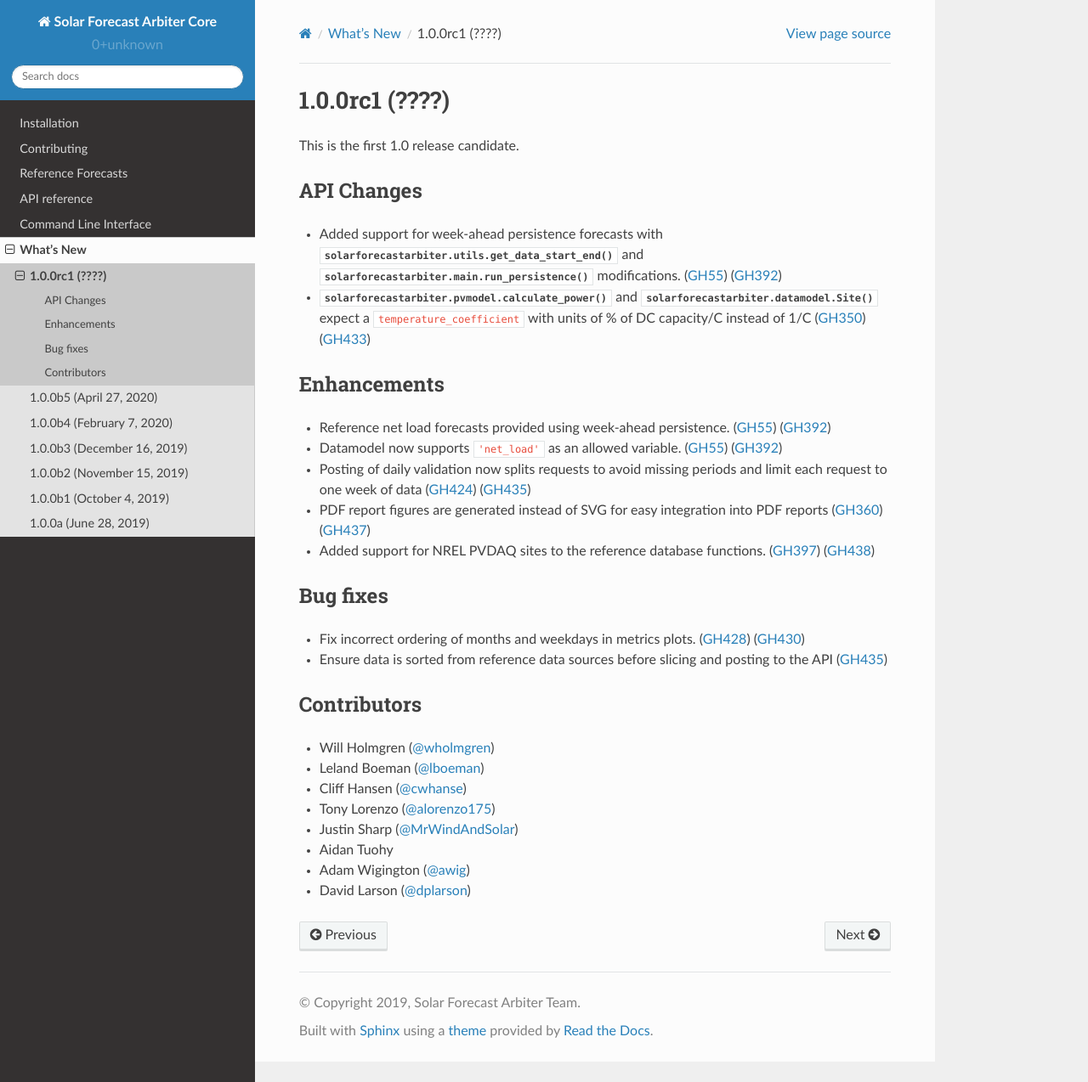
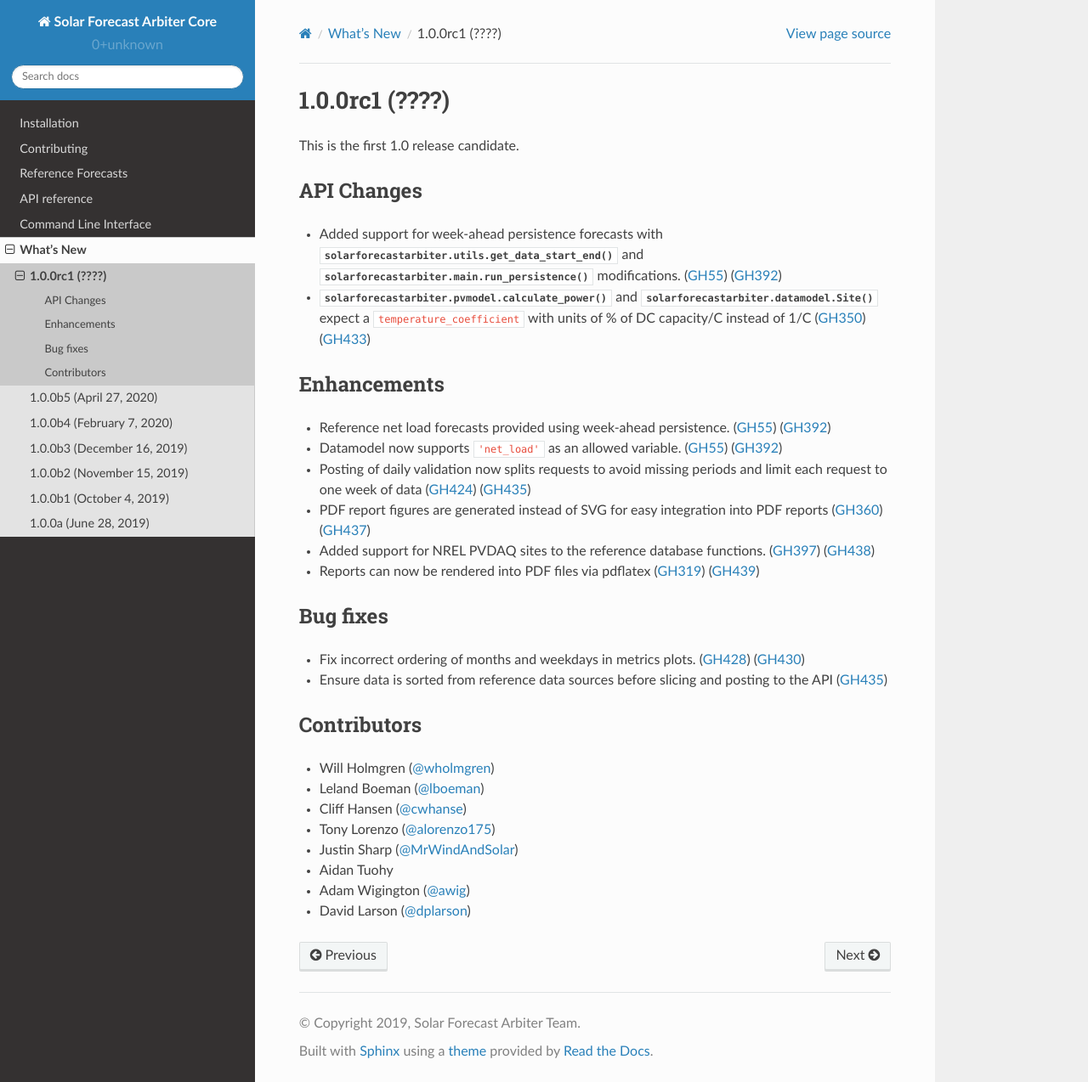
Before and after one commit to SolarArbiter/solarforecastarbiter-core, a Sphinx documentation site: the page built from docs/source/whatsnew/1.0.0rc1.rst, in a window 1280 px wide and 1274 px high. Shown: the whole window at 85% size. Built offline with Sphinx 7.4.7 and the Read the Docs theme 2.0.0, drawn with Linux system fonts in a browser that asks for light colours.

Commit message:
update whatsnew/api

```diff
--- a/docs/source/api.rst
+++ b/docs/source/api.rst
@@ -596,6 +596,7 @@ Functions to generate output (HTML, PDF) for reports
 
    reports.template.render_html
    reports.template.get_template_and_kwargs
+   reports.template.render_pdf
 
 Validation
 ==========
--- a/docs/source/whatsnew/1.0.0rc1.rst
+++ b/docs/source/whatsnew/1.0.0rc1.rst
@@ -25,6 +25,7 @@ Enhancements
   reports (:issue:`360`) (:pull:`437`)
 * Added support for NREL PVDAQ sites to the reference database functions.
   (:issue:`397`) (:pull:`438`)
+* Reports can now be rendered into PDF files via pdflatex (:issue:`319`) (:pull:`439`)
 
 Bug fixes
 ~~~~~~~~~
```
